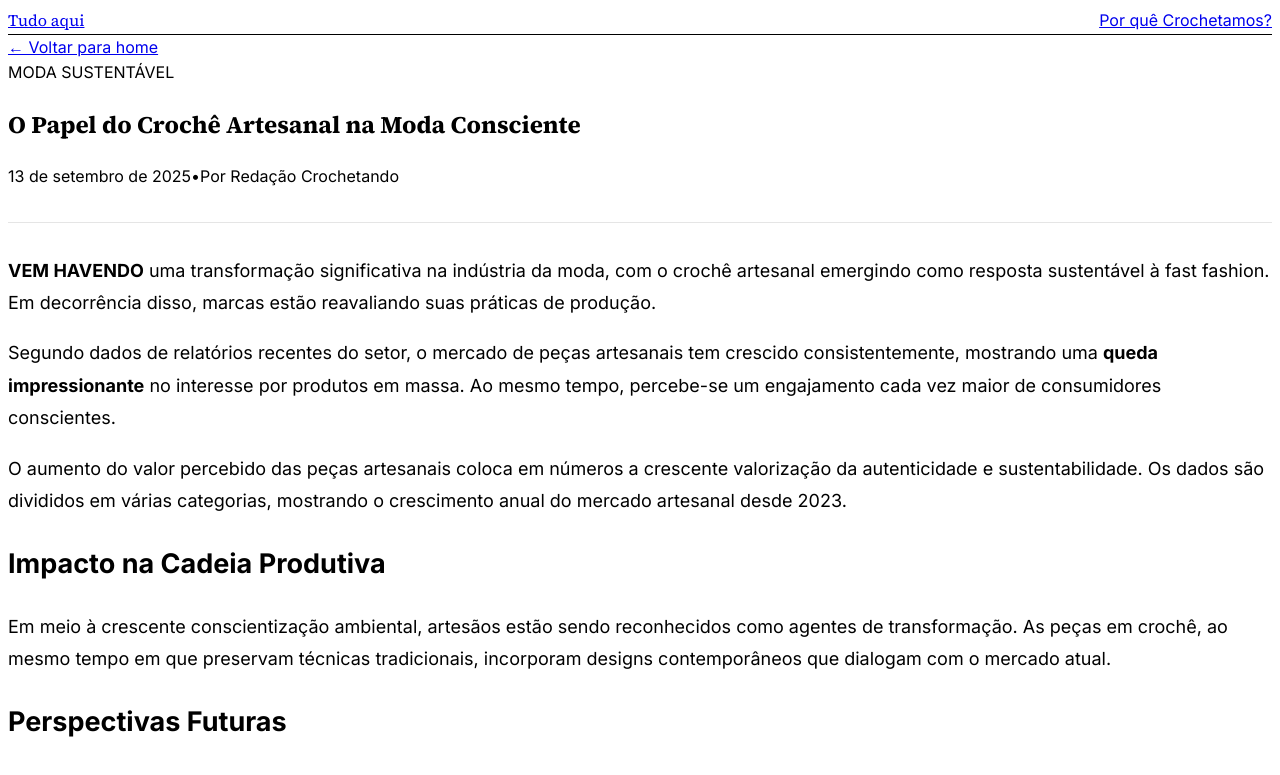
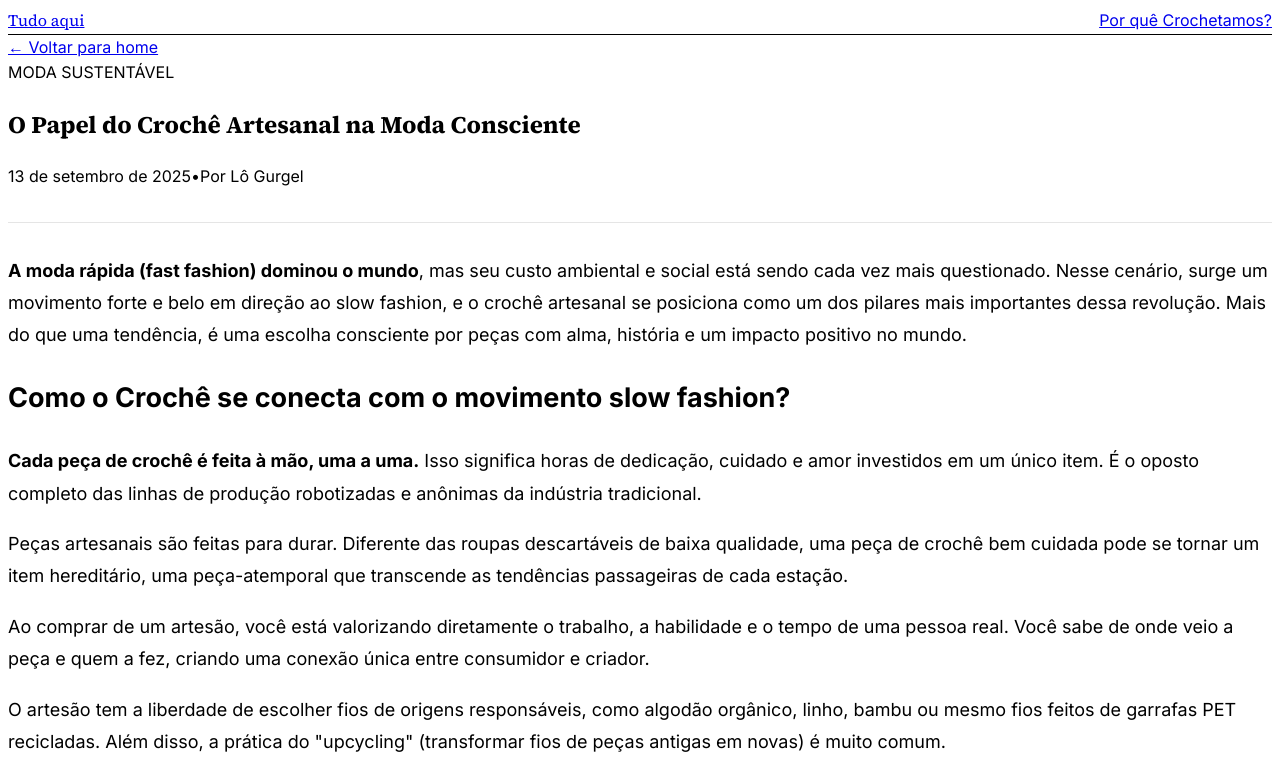
Before and after one commit to LSG-gurgel/Blog, a Next.js app: page /posts/croche-moda-consciente in a window 1280 px wide. Shown: the top 775 px of the page. Built offline with nearby package versions, Linux system fonts and the light colour scheme.

Commit message:
primeiro post

```diff
--- a/app/layout.tsx
+++ b/app/layout.tsx
@@ -48,7 +48,7 @@ export default function RootLayout({
           {children}
         </main>
 
-        {/* Footer minimalista */}
+
         <footer className="border-t border-gray-300 py-8 text-center">
           <p className="text-sm text-gray-600">
             © 2025 Crochetando - Por: Lô Gurgel.
--- a/app/posts/[slug]/page.tsx
+++ b/app/posts/[slug]/page.tsx
@@ -5,21 +5,27 @@ const posts = [
     slug: "croche-moda-consciente",
     title: "O Papel do Crochê Artesanal na Moda Consciente",
     content: `
-      <p><strong>VEM HAVENDO</strong> uma transformação significativa na indústria da moda, com o crochê artesanal emergindo como resposta sustentável à fast fashion. Em decorrência disso, marcas estão reavaliando suas práticas de produção.</p>
+      <p><strong>A moda rápida (fast fashion) dominou o mundo</strong>, mas seu custo ambiental e social está sendo cada vez mais questionado. Nesse cenário, surge um movimento forte e belo em direção ao slow fashion, e o crochê artesanal se posiciona como um dos pilares mais importantes dessa revolução. Mais do que uma tendência, é uma escolha consciente por peças com alma, história e um impacto positivo no mundo.</p>
 
-      <p>Segundo dados de relatórios recentes do setor, o mercado de peças artesanais tem crescido consistentemente, mostrando uma <strong>queda impressionante</strong> no interesse por produtos em massa. Ao mesmo tempo, percebe-se um engajamento cada vez maior de consumidores conscientes.</p>
+      <h2>Como o Crochê se conecta com o movimento slow fashion?</h2>
 
-      <p>O aumento do valor percebido das peças artesanais coloca em números a crescente valorização da autenticidade e sustentabilidade. Os dados são divididos em várias categorias, mostrando o crescimento anual do mercado artesanal desde 2023.</p>
+      <p><strong> Cada peça de crochê é feita à mão, uma a uma.</strong> Isso significa horas de dedicação, cuidado e amor investidos em um único item. É o oposto completo das linhas de produção robotizadas e anônimas da indústria tradicional.</p>
 
-      <h2>Impacto na Cadeia Produtiva</h2>
-      <p>Em meio à crescente conscientização ambiental, artesãos estão sendo reconhecidos como agentes de transformação. As peças em crochê, ao mesmo tempo em que preservam técnicas tradicionais, incorporam designs contemporâneos que dialogam com o mercado atual.</p>
+      <p>Peças artesanais são feitas para durar. Diferente das roupas descartáveis de baixa qualidade, uma peça de crochê bem cuidada pode se tornar um item hereditário, uma peça-atemporal que transcende as tendências passageiras de cada estação.</p>
 
-      <h2>Perspectivas Futuras</h2>
-      <p>Fornecido por especialistas do setor, o panorama atual indica uma consolidação do espaço do artesanato na moda sustentável. Cada vez mais, percebe-se a toxicidade da produção em massa sendo combatida por alternativas conscientes.</p>
+      <p>Ao comprar de um artesão, você está valorizando diretamente o trabalho, a habilidade e o tempo de uma pessoa real. Você sabe de onde veio a peça e quem a fez, criando uma conexão única entre consumidor e criador.</p>
+
+      <p>O artesão tem a liberdade de escolher fios de origens responsáveis, como algodão orgânico, linho, bambu ou mesmo fios feitos de garrafas PET recicladas. Além disso, a prática do "upcycling" (transformar fios de peças antigas em novas) é muito comum.</p>
+
+      <h2>O Consumidor Consciente:</h2>
+      <p>O novo consumidor não quer apenas um produto; ele quer uma experiência, uma história e a certeza de que sua compra está alinhada com seus valores. Vestir uma peça de crochê artesanal é uma declaração de apoio à criatividade individual, à sustentabilidade e à moda com propósito.</p>
+
+      <h2>ou seja...</h2>
+      <p>O crochê manual não é um retorno ao passado, mas um passo necessário em direção a um futuro mais ético e sustentável para a moda. Ele nos lembra o valor do feito à mão, da paciência e da singularidade. Escolher o crochê é escolher qualidade sobre quantidade, história sobre anonimato e consciência sobre consumo desenfreado.</p>
     `,
     date: "13 de setembro de 2025",
     category: "Moda Sustentável",
-    author: "Redação Crochetando"
+    author: "Lô Gurgel"
   }
 ]
 
```
